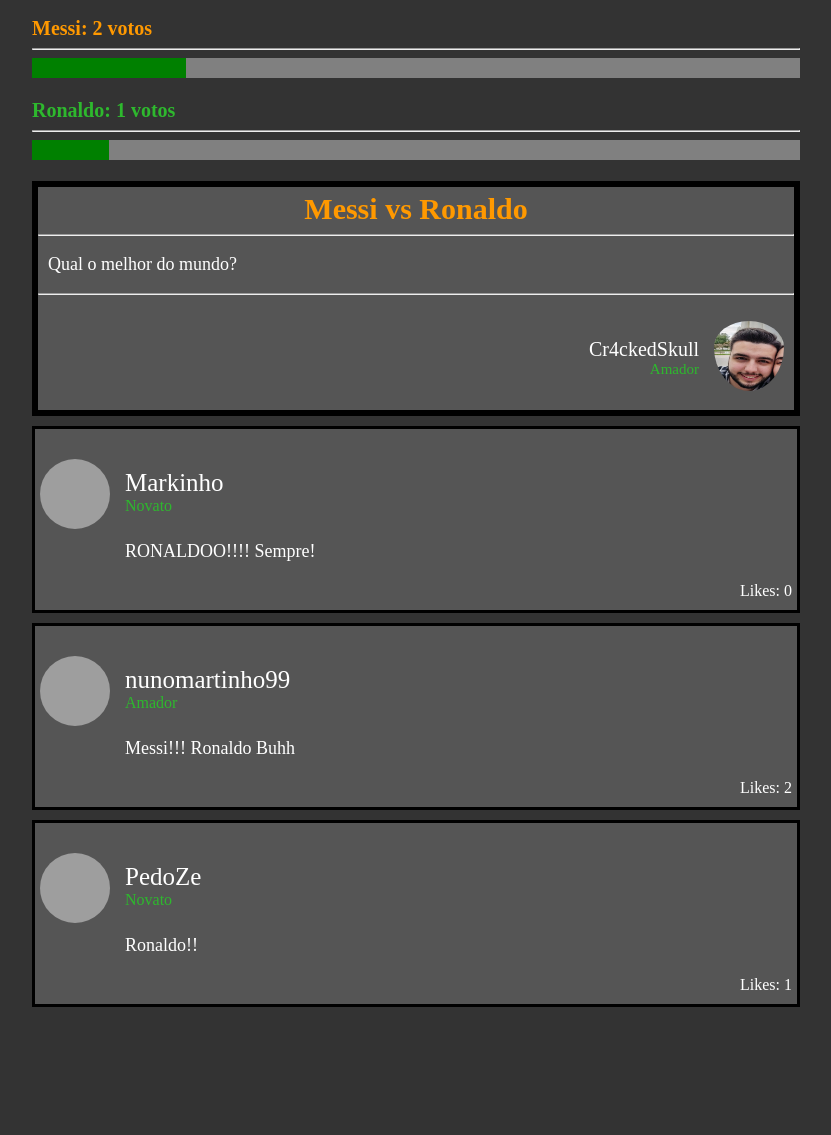
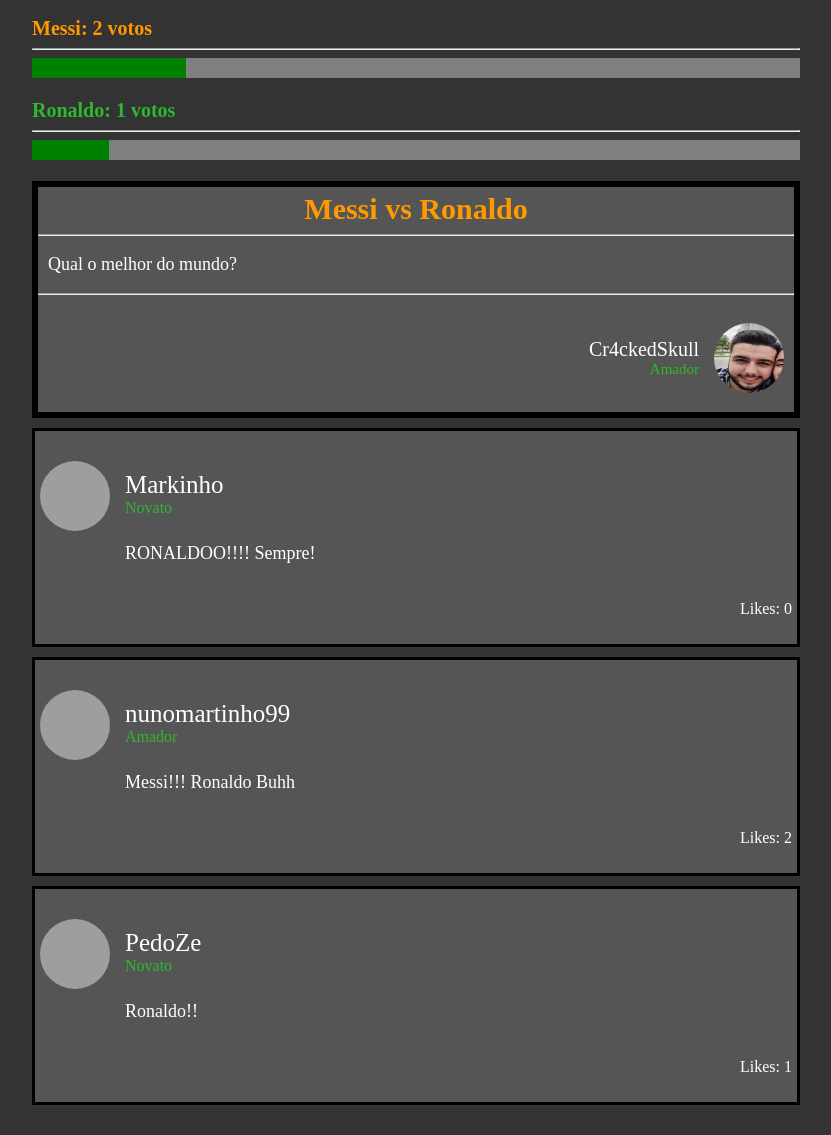
Before and after one commit to tmnf/DebabeItProject, a Django app: page /discussion/31/ in a window 1280 px wide. Shown: the part 119-1254 px from the top of the page, without its empty margins (224-1055 px from the left). Before the commit the page ends 1126 px from the top, so only its background shows below. Run offline with Django 3.2, Linux system fonts and the light colour scheme; data comes from the database, SQL or seed files in the repository; both versions use the stored data as it was after the commit; grey boxes are pictures that could not be loaded.

Commit message:
Finished

```diff
--- a/forum/models.py
+++ b/forum/models.py
@@ -83,5 +83,6 @@ class Post(models.Model):
 # Post/User Like
 class Like(models.Model):
     owner = models.ForeignKey(User, on_delete=models.CASCADE)
+    user = models.ForeignKey(User, on_delete=models.CASCADE, related_name="user_liked", null=True, default=None)
     post = models.ForeignKey(Post, on_delete=models.CASCADE)
     date_pub = models.DateTimeField(auto_now_add=True)
--- a/forum/static/forum/style.css
+++ b/forum/static/forum/style.css
@@ -569,6 +569,7 @@ h1 {
     float: right;
     margin-right: 10px;
     margin-bottom: 10px;
+    padding-top: 20px;
 }
 
 .disc_footer_pic img {
@@ -577,7 +578,6 @@ h1 {
     position: relative;
     overflow: hidden;
     border-radius: 50%;
-    padding-top: 18px;
 }
 
 .disc_footer_pic img:hover {
--- a/forum/templates/forum/Base.html
+++ b/forum/templates/forum/Base.html
@@ -9,8 +9,6 @@
     <meta name="description" content="Forum de debate">
     <meta name="author" content="Tiago Farinha">
     <meta name="author" content="Nuno Martinho">
-
-    <meta http-equiv="refresh" content="60">
 
     <meta charset="UTF-8">
     <title> DebateIt </title>
--- a/forum/templates/forum/DiscussionDetails.html
+++ b/forum/templates/forum/DiscussionDetails.html
@@ -64,13 +64,16 @@
                         {% csrf_token %}
 
                         <div class="post_like_zone">
-                            <label for="like_button" class="post_likes"> Likes: {{ post.like_set.count }} </label>
+                            <p class="post_likes" for="like_button">
 
-                            {% if logged_in %}
-                                <button id="like_button" type="submit" value="{{ post.id }}" name="post_id">
-                                    Like
-                                </button>
-                            {% endif %}
+                                Likes: {{ post.like_set.count }}
+
+                                {% if logged_in %}
+                                    <button id="like_button" type="submit" value="{{ post.id }}" name="post_id">
+                                        Like
+                                    </button>
+                                {% endif %}
+                            </p>
                         </div>
                     </form>
 
--- a/forum/views.py
+++ b/forum/views.py
@@ -59,6 +59,7 @@ def discussion_details(request, discussion_id):
     if request.method == 'POST':
         if request.POST['comment'] != '':
             creation_manager.create_post(request.user, request.POST['comment'], discussion_id)
+            return HttpResponseRedirect(reverse('forum_discussion', args=(discussion_id,)))
 
     logged_in = request.user.is_authenticated
     discussion = Discussion.objects.get(id=discussion_id)
@@ -114,7 +115,7 @@ def attribute_like(request):
     user = post.owner
 
     if request.user != user:
-        like, created = Like.objects.get_or_create(owner=user, post=post)
+        like, created = Like.objects.get_or_create(owner=user, post=post, user=request.user)
 
         if not created:
             like.delete()
```
Also changed, not shown: db.sqlite3, forum/static/profile_pics/joao_pic_2bJdBHn.jpg (deleted).
